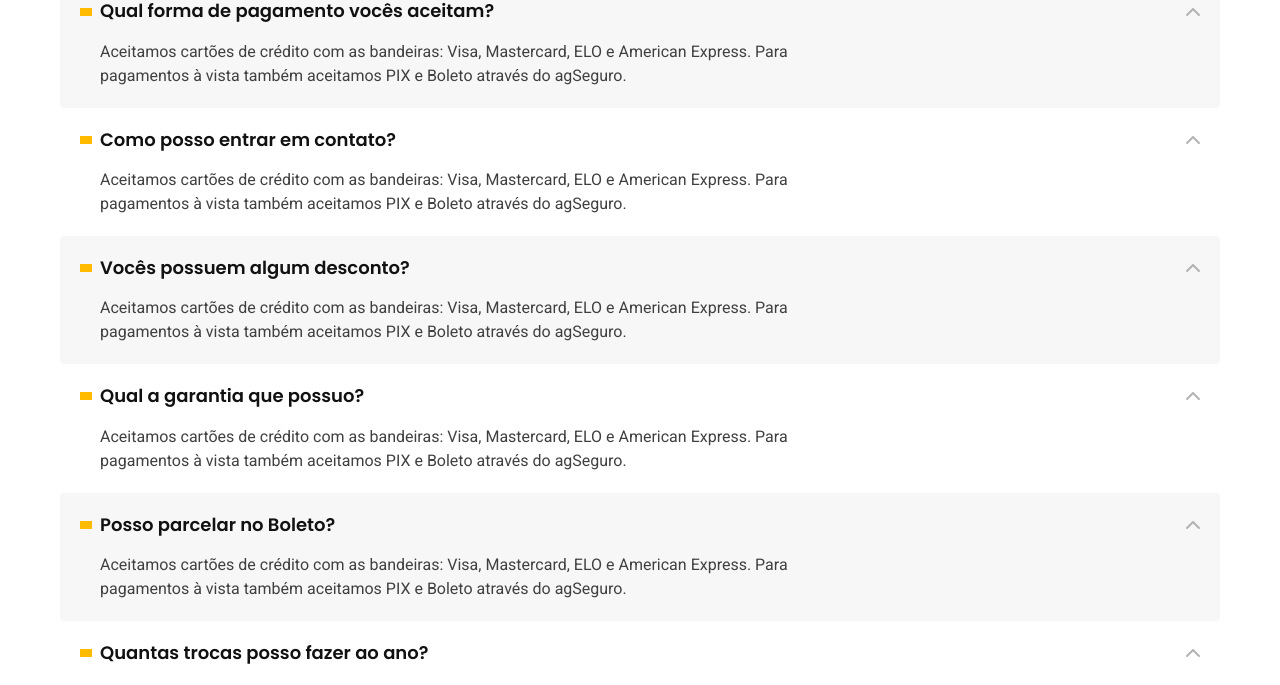
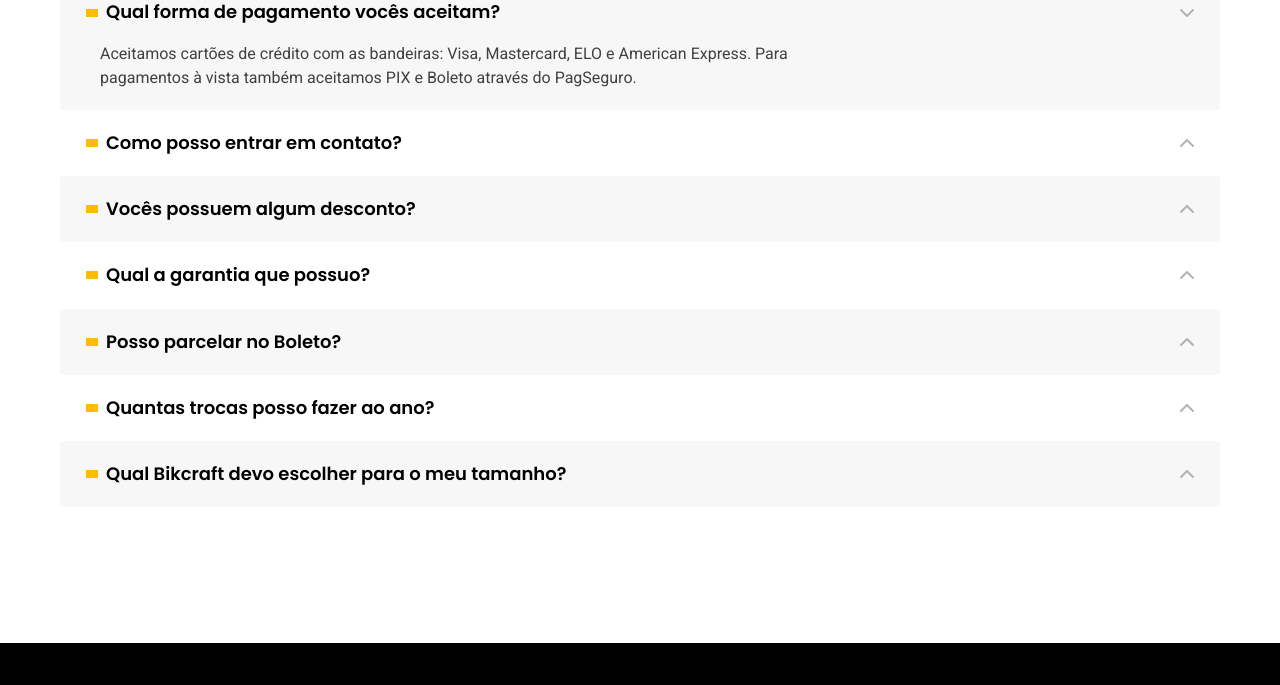
Before and after one commit to samotaviano/bikecraft, a plain HTML site: page seguros.html in a window 1280 px wide. Shown: the part 2005-2690 px from the top of the page. Drawn offline with Linux system fonts and the light colour scheme.

Commit message:
1203 Perguntas Frequentes

```diff
--- a/css/seguros/perguntas.css
+++ b/css/seguros/perguntas.css
@@ -16,15 +16,19 @@
   background: var(--cor-01);
 }
 
-.perguntas dt {
+.perguntas button {
   display: grid;
   grid-template-columns: auto 1fr auto;
   align-items: center;
   gap: 8px;
   cursor: pointer;
+  border: none;
+  background: none;
+  width: 100%;
+  text-align: left;
 }
 
-.perguntas dt::before {
+.perguntas button::before {
   content: "";
   display: inline-block;
   width: 12px;
@@ -32,7 +36,7 @@
   background-color: var(--cor-p-1);
 }
 
-.perguntas dt::after {
+.perguntas button::after {
   content: "";
   display: inline-block;
   width: 14px;
@@ -41,8 +45,17 @@
   transition: 0.3s;
 }
 
-.perguntas dt:hover::after {
+.perguntas button:hover::after,
+.perguntas button[aria-expanded="true"]::after {
   transform: rotate(180deg);
+}
+
+.perguntas dd {
+  display: none;
+}
+
+.perguntas dd.ativa {
+  display: block;
 }
 
 .perguntas dd {
--- a/js/script.js
+++ b/js/script.js
@@ -26,3 +26,35 @@ function ativarProduto(parametro) {
 }
 
 parametros.forEach(ativarProduto);
+
+// Aula 1203 (OBS.: Futuramente tentar por animação e fechar as perguntas que não foram clicadas para ficar só uma aberta)
+// Perguntas frequentes
+// Seleciona todos os botões
+const perguntas = document.querySelectorAll(".perguntas button");
+
+// Cria a função disparada pelo evento
+function ativarPergunta(event) {
+  // Identifica o botão que foi clicado
+  const pergunta = event.currentTarget;
+  // Pega o 'controle' do botão
+  const controls = pergunta.getAttribute("aria-controls");
+  // Pega a resposta por meio do Id
+  const resposta = document.getElementById(controls);
+
+  // Adiciona a classe à resposta
+  resposta.classList.toggle("ativa");
+  // Cria a const de ativa
+  const ativa = resposta.classList.contains("ativa");
+  // Troca o aria-expanded do botão para "true"
+  pergunta.setAttribute("aria-expanded", ativa); // vai ser "true" se existir e "false" se não existir
+}
+
+// Adiciona o event listener em cada pergunta
+function eventosPerguntas(pergunta) {
+  pergunta.addEventListener("click", ativarPergunta);
+}
+
+// Para cada item do conjunto de perguntas
+// aciona a a função que
+// insere o event listener (eventosPerguntas)
+perguntas.forEach(eventosPerguntas);
--- a/seguros.html
+++ b/seguros.html
@@ -108,32 +108,32 @@
     <h2 class="font-1-xxl">perguntas frequentes<span class="cor-p-1">.</span></h2>
     <dl>
       <div>
-        <dt class="font-1-m-b">Qual forma de pagamento vocês aceitam?</dt>
-        <dd class="font-2-s cor-09">Aceitamos cartões de crédito com as bandeiras: Visa, Mastercard, ELO e American Express. Para pagamentos à vista também aceitamos PIX e Boleto através do agSeguro.</dd>
+        <dt><button class="font-1-m-b" aria-controls="pergunta1" aria-expanded="true">Qual forma de pagamento vocês aceitam?</button></dt>
+        <dd id="pergunta1" class="font-2-s cor-09 ativa">Aceitamos cartões de crédito com as bandeiras: Visa, Mastercard, ELO e American Express. Para pagamentos à vista também aceitamos PIX e Boleto através do PagSeguro.</dd>
       </div>
       <div>
-        <dt class="font-1-m-b">Como posso entrar em contato?</dt>
-        <dd class="font-2-s cor-09">Aceitamos cartões de crédito com as bandeiras: Visa, Mastercard, ELO e American Express. Para pagamentos à vista também aceitamos PIX e Boleto através do agSeguro.</dd>
+        <dt><button class="font-1-m-b" aria-controls="pergunta2" aria-expanded="false">Como posso entrar em contato?</button></dt>
+        <dd id="pergunta2" class="font-2-s cor-09">Aceitamos cartões de crédito com as bandeiras: Visa, Mastercard, ELO e American Express. Para pagamentos à vista também aceitamos PIX e Boleto através do PagSeguro.</dd>
       </div>
       <div>
-        <dt class="font-1-m-b">Vocês possuem algum desconto?</dt>
-        <dd class="font-2-s cor-09">Aceitamos cartões de crédito com as bandeiras: Visa, Mastercard, ELO e American Express. Para pagamentos à vista também aceitamos PIX e Boleto através do agSeguro.</dd>
+        <dt><button class="font-1-m-b" aria-controls="pergunta3" aria-expanded="false">Vocês possuem algum desconto?</button></dt>
+        <dd id="pergunta3" class="font-2-s cor-09">Aceitamos cartões de crédito com as bandeiras: Visa, Mastercard, ELO e American Express. Para pagamentos à vista também aceitamos PIX e Boleto através do PagSeguro.</dd>
       </div>
       <div>
-        <dt class="font-1-m-b">Qual a garantia que possuo?</dt>
-        <dd class="font-2-s cor-09">Aceitamos cartões de crédito com as bandeiras: Visa, Mastercard, ELO e American Express. Para pagamentos à vista também aceitamos PIX e Boleto através do agSeguro.</dd>
+        <dt><button class="font-1-m-b" aria-controls="pergunta4" aria-expanded="false">Qual a garantia que possuo?</button></dt>
+        <dd id="pergunta4" class="font-2-s cor-09">Aceitamos cartões de crédito com as bandeiras: Visa, Mastercard, ELO e American Express. Para pagamentos à vista também aceitamos PIX e Boleto através do PagSeguro.</dd>
       </div>
       <div>
-        <dt class="font-1-m-b">Posso parcelar no Boleto?</dt>
-        <dd class="font-2-s cor-09">Aceitamos cartões de crédito com as bandeiras: Visa, Mastercard, ELO e American Express. Para pagamentos à vista também aceitamos PIX e Boleto através do agSeguro.</dd>
+        <dt><button class="font-1-m-b" aria-controls="pergunta5" aria-expanded="false">Posso parcelar no Boleto?</button></dt>
+        <dd id="pergunta5" class="font-2-s cor-09">Aceitamos cartões de crédito com as bandeiras: Visa, Mastercard, ELO e American Express. Para pagamentos à vista também aceitamos PIX e Boleto através do PagSeguro.</dd>
       </div>
       <div>
-        <dt class="font-1-m-b">Quantas trocas posso fazer ao ano?</dt>
-        <dd class="font-2-s cor-09">Aceitamos cartões de crédito com as bandeiras: Visa, Mastercard, ELO e American Express. Para pagamentos à vista também aceitamos PIX e Boleto através do agSeguro.</dd>
+        <dt><button class="font-1-m-b" aria-controls="pergunta6" aria-expanded="false">Quantas trocas posso fazer ao ano?</button></dt>
+        <dd id="pergunta6" class="font-2-s cor-09">Aceitamos cartões de crédito com as bandeiras: Visa, Mastercard, ELO e American Express. Para pagamentos à vista também aceitamos PIX e Boleto através do PagSeguro.</dd>
       </div>
       <div>
-        <dt class="font-1-m-b">Qual Bikcraft devo escolher para o meu tamanho?</dt>
-        <dd class="font-2-s cor-09">Aceitamos cartões de crédito com as bandeiras: Visa, Mastercard, ELO e American Express. Para pagamentos à vista também aceitamos PIX e Boleto através do agSeguro.</dd>
+        <dt><button class="font-1-m-b" aria-controls="pergunta7" aria-expanded="false">Qual Bikcraft devo escolher para o meu tamanho?</button></dt>
+        <dd id="pergunta7" class="font-2-s cor-09">Aceitamos cartões de crédito com as bandeiras: Visa, Mastercard, ELO e American Express. Para pagamentos à vista também aceitamos PIX e Boleto através do PagSeguro.</dd>
       </div>
     </dl>
   </article>
```
